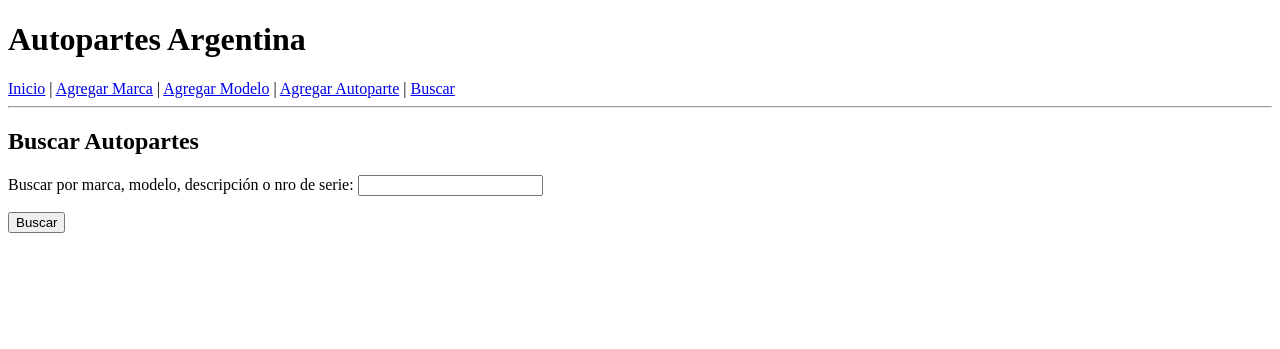
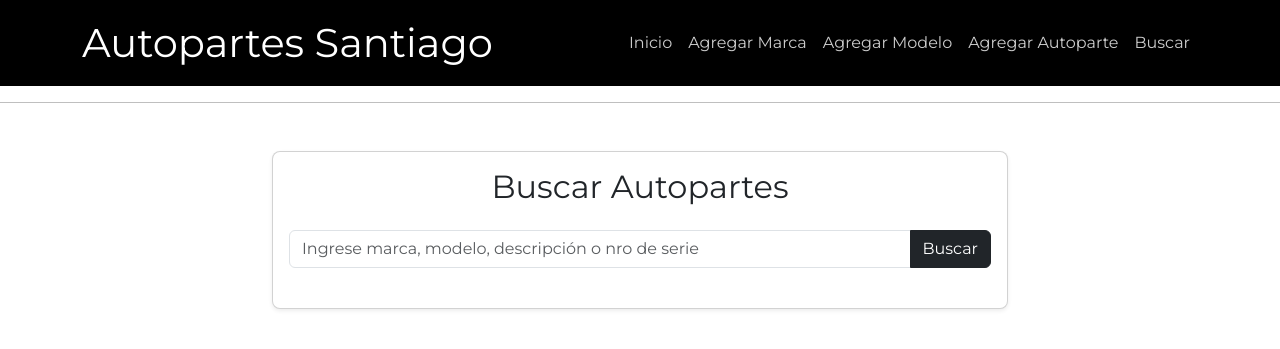
Before and after one commit to Santy19950604/TuPrimeraPagina-delaPuente, a Django app: page /buscar/ in a window 1280 px wide. Shown: the top 349 px of the page. Run offline with Django 5.2, Linux system fonts and the light colour scheme.

Commit message:
Cambios en el estilo de la Web

```diff
--- a/templates/autopartes/buscar.html
+++ b/templates/autopartes/buscar.html
@@ -1,26 +1,36 @@
 {% extends 'base.html' %}
-
 {% block contenido %}
-<h2>Buscar Autopartes</h2>
-
-<form method="get">
-    {{ form.as_p }}
-    <button type="submit">Buscar</button>
+<div class="container mt-5">
+    <div class="row justify-content-center">
+        <div class="col-md-8">
+            <div class="card shadow-sm rounded-3">
+                <div class="card-body">
+                    <h2 class="card-title text-center mb-4">Buscar Autopartes</h2>
+                    <form method="get" class="mb-4">
+                        <div class="input-group">
+                            <input type="text" name="criterio" class="form-control rounded-start"
+                                placeholder="Ingrese marca, modelo, descripción o nro de serie"
+                                value="{{ form.criterio.value|default:'' }}">
+                            <button type="submit" class="btn btn-dark rounded-end">Buscar</button>
+                        </div>
                     </form>
 
                     {% if resultados %}
-<h3>Resultados:</h3>
-<ul>
-    {% for a in resultados %}
-    <li>
-        Descripción: {{ a.descripcion }} |
-        Nro Serie: {{ a.numero_serie }} |
-        Marca: {{ a.marca.nombre }} |
-        Modelo: {{ a.modelo.nombre }}
+                    <h5>Resultados:</h5>
+                    <ul class="list-group">
+                        {% for autoparte in resultados %}
+                        <li class="list-group-item">
+                            <strong>{{ autoparte.numero_serie }}</strong> - {{ autoparte.descripcion }}<br>
+                            Marca: {{ autoparte.marca.nombre }} | Modelo: {{ autoparte.modelo.nombre }}
                         </li>
                         {% endfor %}
                     </ul>
-{% elif mensaje %}
-<p>{{ mensaje }}</p>
+                    {% elif form.criterio.value %}
+                    <p class="text-muted mt-3">No se encontraron resultados para "{{ form.criterio.value }}"</p>
                     {% endif %}
+                </div>
+            </div>
+        </div>
+    </div>
+</div>
 {% endblock %}
--- a/templates/base.html
+++ b/templates/base.html
@@ -1,21 +1,79 @@
 <!DOCTYPE html>
-<html>
+<html lang="es">
 
 <head>
-    <title>Autopartes</title>
+    <meta charset="UTF-8" />
+    <meta name="viewport" content="width=device-width, initial-scale=1" />
+    <title>Autopartes Santiago</title>
+    <link href="https://cdn.jsdelivr.net/npm/bootstrap@5.3.0/dist/css/bootstrap.min.css" rel="stylesheet" />
+    <style>
+        /* Navbar negro con texto blanco */
+        .navbar-dark {
+            background-color: #000000;
+        }
+
+        .navbar-dark .navbar-brand {
+            font-size: 2.5rem;
+            /* quitamos font-weight para que no sea negrita */
+            color: white;
+        }
+
+        .navbar-dark .nav-link {
+            color: rgba(255, 255, 255, 0.8);
+        }
+
+        .navbar-dark .nav-link.nav-hover:hover {
+            background-color: white;
+            color: black !important;
+            border-radius: 0.25rem;
+            transition: background-color 0.3s, color 0.3s;
+        }
+
+        body {
+            color: black;
+            font-family: 'Montserrat', sans-serif;
+        }
+    </style>
+
+    <!-- Fuente Montserrat desde Google Fonts -->
+    <link href="https://fonts.googleapis.com/css2?family=Montserrat:wght@400;700&display=swap" rel="stylesheet" />
 </head>
 
 <body>
-    <h1>Autopartes Argentina</h1>
-    <nav>
-        <a href="{% url 'inicio' %}">Inicio</a> |
-        <a href="{% url 'agregar_marca' %}">Agregar Marca</a> |
-        <a href="{% url 'agregar_modelo' %}">Agregar Modelo</a> |
-        <a href="{% url 'agregar_autoparte' %}">Agregar Autoparte</a> |
-        <a href="{% url 'buscar_autoparte' %}">Buscar</a>
+    <nav class="navbar navbar-expand-lg navbar-dark">
+        <div class="container">
+            <a class="navbar-brand" href="{% url 'inicio' %}">Autopartes Santiago</a>
+            <button class="navbar-toggler" type="button" data-bs-toggle="collapse" data-bs-target="#navbarNav"
+                aria-controls="navbarNav" aria-expanded="false" aria-label="Toggle navigation">
+                <span class="navbar-toggler-icon"></span>
+            </button>
+            <div class="collapse navbar-collapse" id="navbarNav">
+                <ul class="navbar-nav ms-auto">
+                    <li class="nav-item">
+                        <a class="nav-link nav-hover" href="{% url 'inicio' %}">Inicio</a>
+                    </li>
+                    <li class="nav-item">
+                        <a class="nav-link nav-hover" href="{% url 'agregar_marca' %}">Agregar Marca</a>
+                    </li>
+                    <li class="nav-item">
+                        <a class="nav-link nav-hover" href="{% url 'agregar_modelo' %}">Agregar Modelo</a>
+                    </li>
+                    <li class="nav-item">
+                        <a class="nav-link nav-hover" href="{% url 'agregar_autoparte' %}">Agregar Autoparte</a>
+                    </li>
+                    <li class="nav-item">
+                        <a class="nav-link nav-hover" href="{% url 'buscar_autoparte' %}">Buscar</a>
+                    </li>
+                </ul>
+            </div>
+        </div>
     </nav>
-    <hr>
+
+    <hr />
+
     {% block contenido %}{% endblock %}
+
+    <script src="https://cdn.jsdelivr.net/npm/bootstrap@5.3.0/dist/js/bootstrap.bundle.min.js"></script>
 </body>
 
 </html>
```
Also changed, not shown: templates/autopartes/formulario.html (+29 -18 lines), templates/autopartes/index.html (+7 -1 lines). Lines whose indentation alone changed are shown as unchanged.
